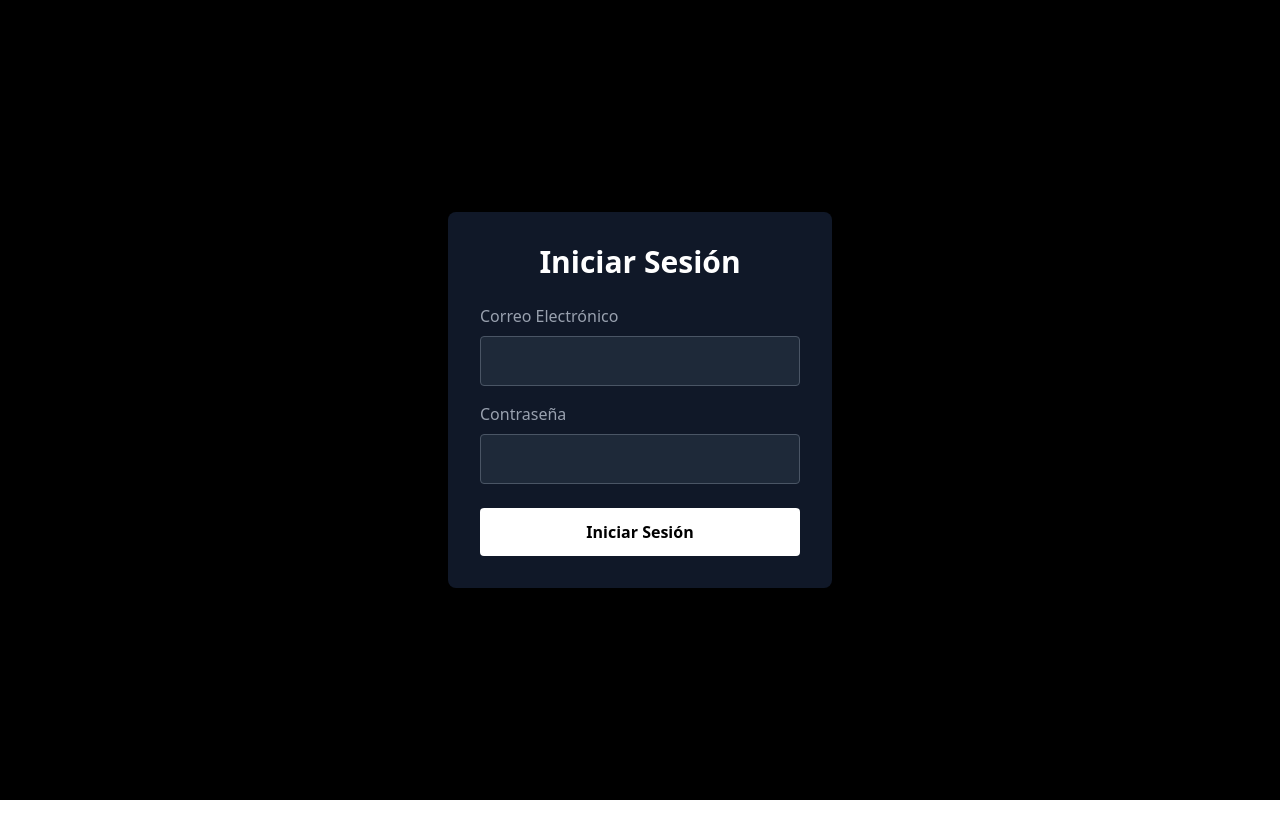
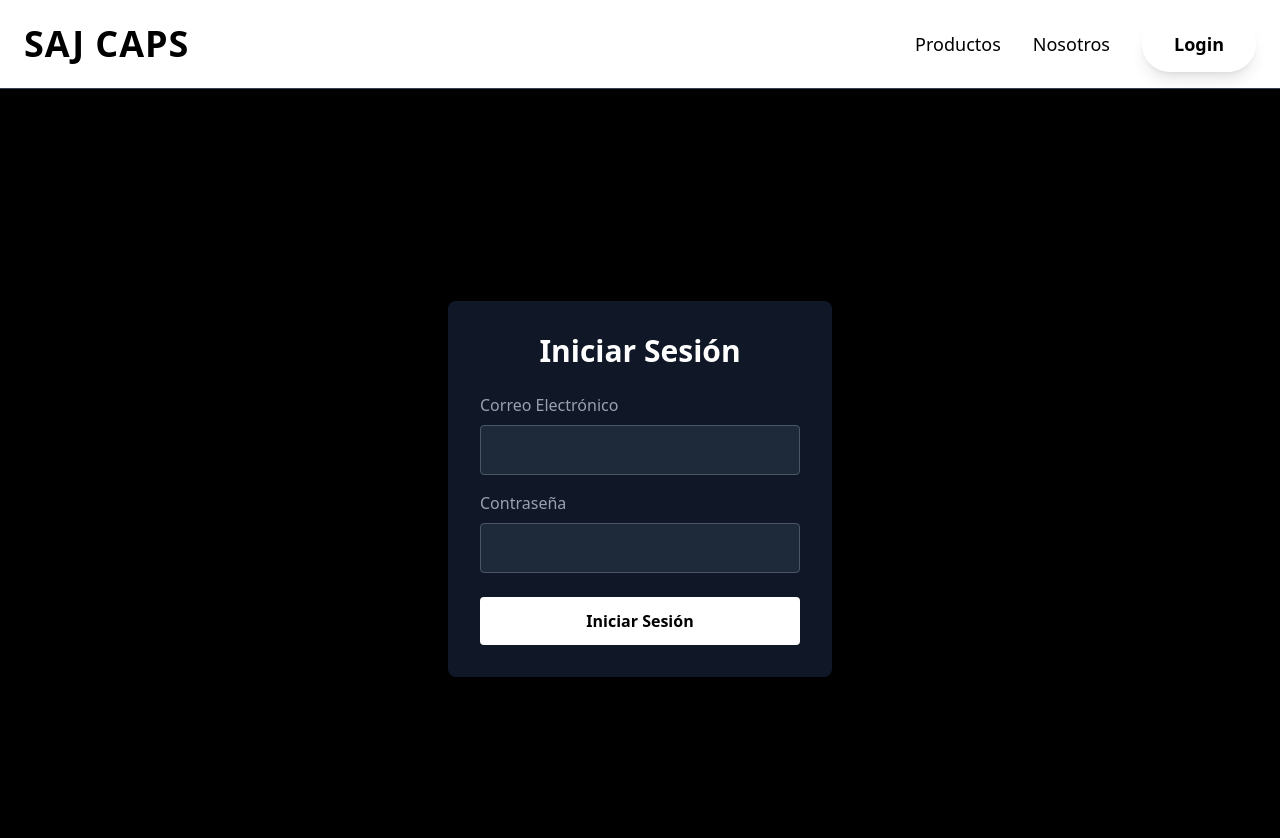
Before and after one commit to trejosau/proyecto-tienda-gorras, a React (Vite) app in the folder frontend/: page /login in a window 1280 px wide. Shown: the top 838 px of the page. Before the commit the page ends 800 px from the top, so only its background shows below. Built offline with nearby package versions, Linux system fonts and the light colour scheme.

Commit message:
agg componente de navbar

```diff
--- a/frontend/src/components/Button.tsx
+++ /dev/null
@@ -1,22 +0,0 @@
-import React from "react";
-
-interface ButtonProps {
-  text: string;
-  onClick: () => void;
-  color?: string;
-}
-
-const Button: React.FC<ButtonProps> = ({ text, onClick, color = "blue" }) => {
-const colorboton = color === "blue" ? "bg-blue-500 hover:bg-blue-700" : "bg-gray-500 hover:bg-gray-700"
-  return (
-
-    <button
-      onClick={onClick}
-      className={`text-black font-semibold py-2 px-4 rounded ${colorboton} transition-colors duration-300 m-2`}
-    >
-      {text}
-    </button>
-  );
-};
-
-export default Button;
--- a/frontend/src/components/Form.tsx
+++ /dev/null
@@ -1,36 +0,0 @@
-import React,{useState} from "react";
-import Button from './Button';
-
-interface FormProps {
-    setContador: React.Dispatch<React.SetStateAction<number>>;
-    contador: number;
-}
-
-
-const Form: React.FC<FormProps> = ({ setContador, contador }) => {
-    const [nombre,setNombre]= useState("");
-    const [nombreListo,setNombreListo]=useState("");
-    const handleSubmit=(event:React.FormEvent)=>{
-        event.preventDefault();
-        setNombreListo (nombre);
-        setNombre("");
-    };
-
-    return(
-    <div>
-    <form onSubmit={handleSubmit}>
-        <input type="text" id="nombre" value={nombre} onChange={(e)=>setNombre(e.target.value)} placeholder="ingresa tu nombre"/>
-        <Button text="Enviar" onClick={()=> setContador(contador+1)} color="blue"/>
-        <Button text="Enviar" onClick={()=> setContador(contador+5)} color="red"/>
-        <Button text="Enviar" onClick={()=> setContador(contador+13)} color="black"/>
-        <Button text="Enviar" onClick={()=> setContador(contador-5)} color="black"/>
-
-
-    </form>
-      {nombreListo && <h2>Bienvenido {nombreListo}!</h2>}
-      </div>
-    );
-
-};
-
-export default Form;
--- /dev/null
+++ b/frontend/src/components/Header.tsx
@@ -0,0 +1,37 @@
+import React from "react";
+
+type HeaderProps = {
+  title?: string;
+};
+
+const Header: React.FC<HeaderProps> = ({ title = "SAJ CAPS" }) => {
+  return (
+    <header className="w-full p-6 flex justify-between items-center border-b border-gray-700">
+      <h1 className="text-4xl font-bold tracking-wide">{title}</h1>
+      <nav>
+        <ul className="flex space-x-8 text-lg">
+          <li>
+            <a href="#products" className="hover:text-gray-400 transition">
+              Productos
+            </a>
+          </li>
+          <li>
+            <a href="#about" className="hover:text-gray-400 transition">
+              Nosotros
+            </a>
+          </li>
+          <li>
+            <a
+              href="/login"
+              className="mt-8 px-8 py-4 bg-white text-black font-bold rounded-full shadow-lg hover:bg-gray-300 transition"
+            >
+              Login
+            </a>
+          </li>
+        </ul>
+      </nav>
+    </header>
+  );
+};
+
+export default Header;
--- a/frontend/src/pages/HomePage.tsx
+++ b/frontend/src/pages/HomePage.tsx
@@ -1,18 +1,15 @@
 import React from "react";
+import Header from "../components/Header"; // Ajusta la ruta según tu estructura
+
 
 const HomePage: React.FC = () => {
   return (
     <div className="bg-black text-white min-h-screen flex flex-col">
-      <header className="w-full p-6 flex justify-between items-center border-b border-gray-700">
-        <h1 className="text-4xl font-bold tracking-wide">SAJ CAPS</h1>
-        <nav>
-          <ul className="flex space-x-8 text-lg">
-            <li><a href="#products" className="hover:text-gray-400 transition">Productos</a></li>
-            <li><a href="#about" className="hover:text-gray-400 transition">Nosotros</a></li>
-            <li><a href="#login" className="mt-8 px-8 py-4 bg-white text-black font-bold rounded-full shadow-lg hover:bg-gray-300 transition">Login</a></li>
-          </ul>
-        </nav>
-      </header>
+
+
+
+
+<Header />
 
       <main className="flex-1 flex flex-col items-center justify-center text-center px-6 py-20">
         <h2 className="text-6xl font-extrabold">Eleva tu estilo</h2>
--- a/frontend/src/pages/LoginPage.tsx
+++ b/frontend/src/pages/LoginPage.tsx
@@ -1,4 +1,7 @@
 import React, { useState } from "react";
+import Header from "../components/Header"; // Ajusta la ruta según tu estructura
+import { div } from "framer-motion/client";
+
 
 const LoginPage: React.FC = () => {
   const [email, setEmail] = useState("");
@@ -10,6 +13,8 @@ const LoginPage: React.FC = () => {
   };
 
   return (
+    <div>
+      <Header/>
     <div className="flex items-center justify-center min-h-screen bg-black text-white">
       <div className="bg-gray-900 p-8 rounded-lg shadow-lg w-96">
         <h2 className="text-3xl font-bold text-center mb-6">Iniciar Sesión</h2>
@@ -41,6 +46,7 @@ const LoginPage: React.FC = () => {
         </form>
       </div>
     </div>
+    </div>
   );
 };
 
```
Also changed, not shown: 1 other file (tests, documents, lock files or other folders).
